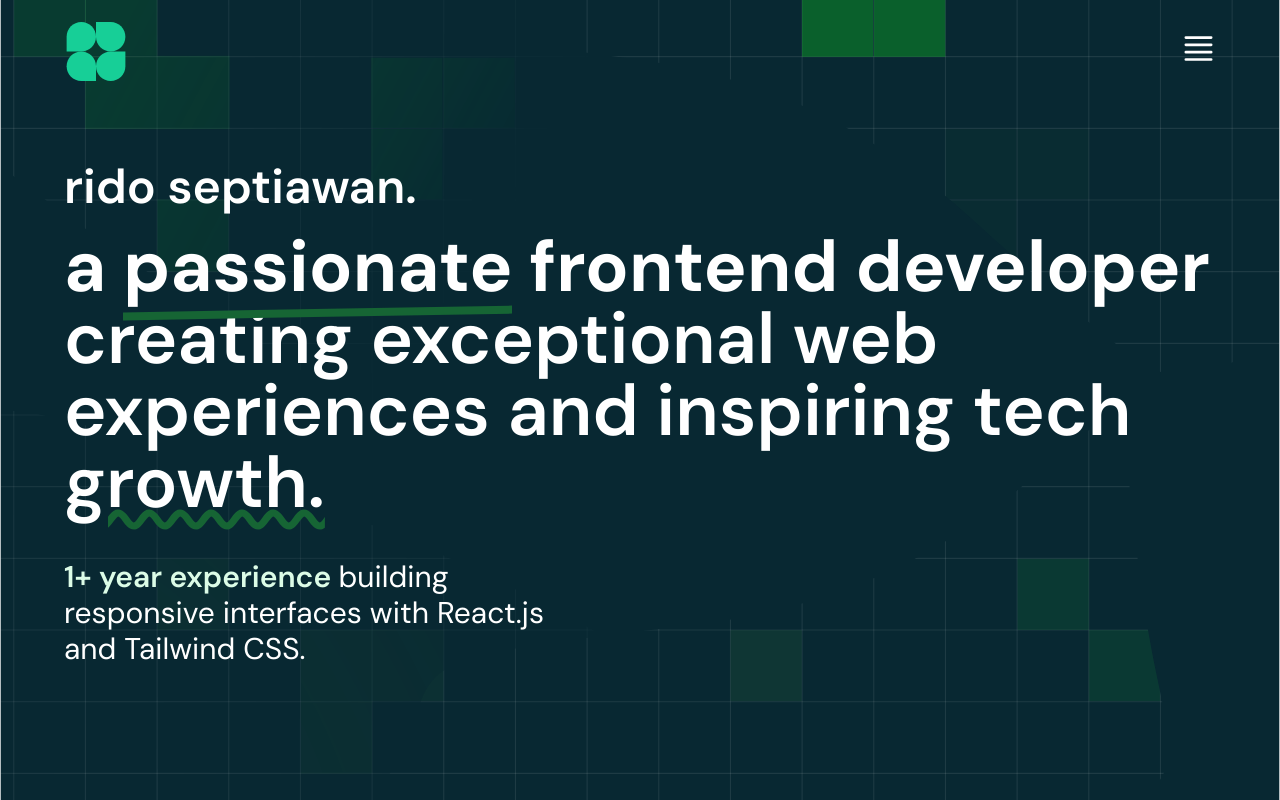
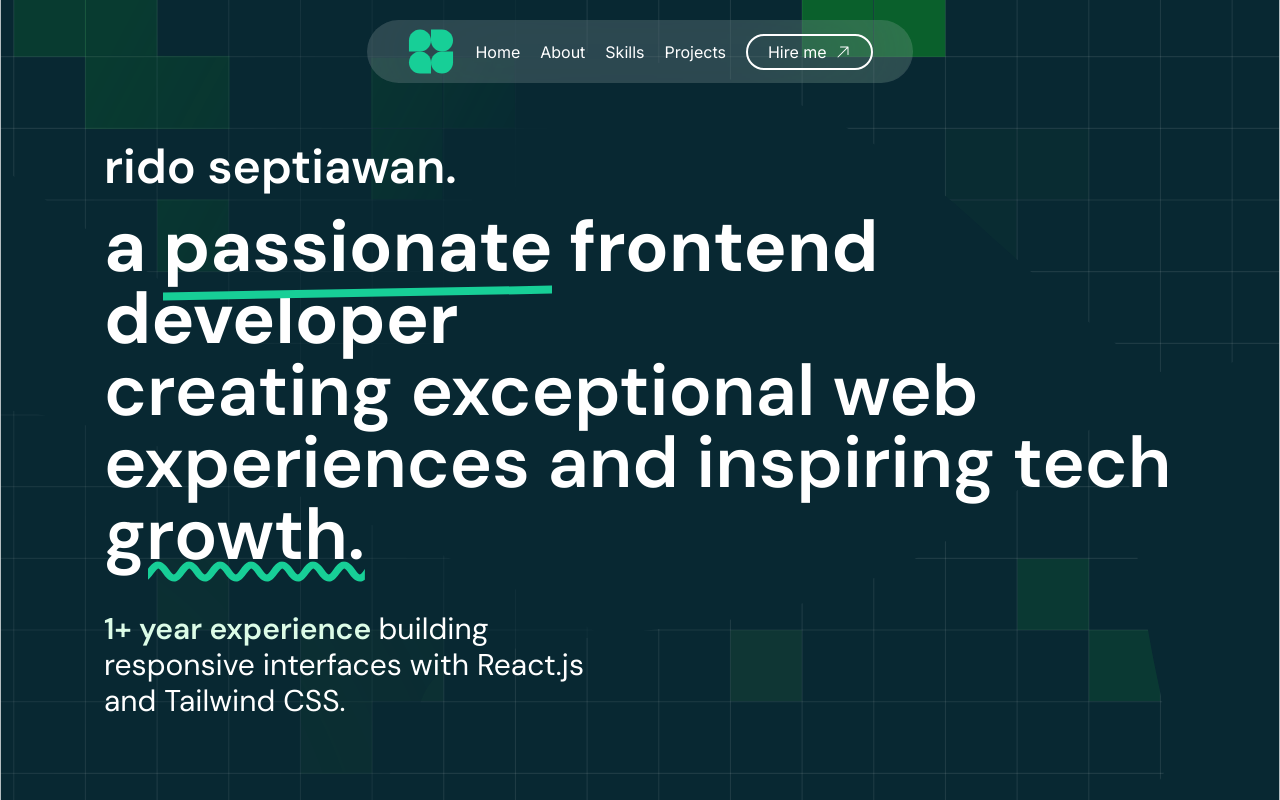
Before and after one commit to riddsep/portfolio-v2, a React (Vite) app: page / in a window 1280 px wide. Built offline with nearby package versions, Linux system fonts and the light colour scheme.

Commit message:
minor changes

```diff
--- a/src/index.css
+++ b/src/index.css
@@ -17,6 +17,6 @@
   }
 
   .nav-item {
-    @apply cursor-pointer hover:text-[#082832];
+    @apply cursor-pointer hover:text-[#082832] md:hover:text-[#17CF97];
   }
 }
--- a/src/ui/Hero.jsx
+++ b/src/ui/Hero.jsx
@@ -2,22 +2,22 @@ import Navbar from "./Navbar";
 
 function Hero() {
   return (
-    <div className="relative h-dvh w-full bg-gradient bg-cover bg-center bg-no-repeat text-white">
+    <div className="relative h-dvh w-full bg-gradient bg-cover bg-center bg-no-repeat text-white md:pt-5">
       <Navbar />
-      <div className="relative z-20 w-full max-w-[500px] overflow-hidden px-5 sm:px-10 md:max-w-none lg:mx-auto lg:max-w-6xl lg:px-0 lg:pt-10">
+      <div className="relative z-20 w-full max-w-[500px] overflow-hidden px-5 sm:px-10 md:max-w-none lg:mx-auto lg:max-w-6xl lg:pt-10">
         <h2 className="mb-5 text-3xl font-semibold sm:text-4xl md:text-5xl">
           rido septiawan.
         </h2>
         <h1 className="mb-5 text-6xl font-bold sm:text-7xl md:mb-0">
           a{" "}
-          <span className="relative before:absolute before:-bottom-1 before:left-0 before:h-2 before:w-full before:-skew-y-1 before:bg-green-800">
+          <span className="relative before:absolute before:-bottom-1 before:left-0 before:h-2 before:w-full before:-skew-y-1 before:bg-[#17CF97]">
             passionate
           </span>{" "}
           frontend developer
         </h1>
         <p className="mb-5 w-3/4 text-xl font-semibold sm:w-[480px] sm:text-2xl md:mb-10 md:w-full md:text-7xl">
           creating exceptional web experiences and inspiring tech{" "}
-          <span className="decoration-green-800 decoration-wavy underline-offset-4 lg:underline">
+          <span className="decoration-[#17CF97] decoration-wavy underline-offset-4 lg:underline">
             growth.
           </span>
         </p>
--- a/src/ui/Navbar.jsx
+++ b/src/ui/Navbar.jsx
@@ -5,27 +5,26 @@ import { HiArrowUpRight, HiMiniBars4 } from "react-icons/hi2";
 function Navbar() {
   const [isOpen, setIsOpen] = useState(false);
   return (
-    <div className="mx-auto flex items-center justify-between p-5 font-inter text-white sm:px-10 md:mb-5 lg:max-w-6xl lg:px-0">
-      <img src="/logo.svg" alt="logoipsum" className="w-16" />
-      <div>
+    <div className="mx-auto flex items-center justify-between px-5 py-5 font-inter text-white sm:px-10 md:mb-5 md:w-fit md:justify-center md:gap-5 md:rounded-full md:bg-[rgba(255,255,255,0.15)] md:px-10 md:py-2 md:backdrop-blur-3xl lg:max-w-6xl">
+      <img src="/logo.svg" alt="logoipsum" className="w-12" />
+      <div className="">
         <button
           onClick={() => setIsOpen((isOpen) => !isOpen)}
-          className="relative z-40"
+          className="relative z-40 md:hidden"
         >
           {isOpen ? <HiX size={35} /> : <HiMiniBars4 size={35} />}
         </button>
         <ul
-          className={`${isOpen ? "-translate-x-0" : "-translate-x-full"} absolute right-0 top-0 z-30 flex h-dvh w-screen flex-col items-center gap-5 bg-white/65 pt-28 backdrop-blur-md backdrop:blur-xl`}
+          className={`${isOpen ? "-translate-x-0" : "-translate-x-full"} absolute right-0 top-0 z-30 flex h-dvh w-screen flex-col items-center gap-5 bg-white/65 pt-28 backdrop-blur-md backdrop:blur-xl md:static md:h-auto md:w-auto md:translate-x-0 md:flex-row md:bg-transparent md:pt-0 md:backdrop-blur-none md:backdrop:blur-none`}
         >
           <li className="nav-item">Home</li>
           <li className="nav-item">About</li>
           <li className="nav-item">Skills</li>
           <li className="nav-item">Projects</li>
-          <li className="flex cursor-pointer items-center gap-2 rounded-3xl border border-white px-5 py-1 hover:bg-white hover:text-[#082832]">
+          <li className="flex cursor-pointer items-center gap-2 rounded-3xl border-2 border-white px-5 py-1 hover:bg-white hover:text-[#082832]">
             <span>Hire me</span>
             <HiArrowUpRight />
           </li>
-          <li></li>
         </ul>
       </div>
     </div>
```
Also changed, not shown: public/arrow.svg (added).
